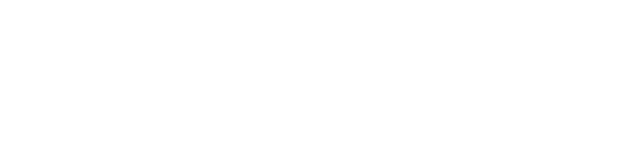
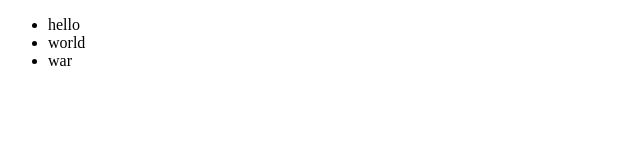
Before and after one commit to afnanamel/practice, a plain HTML site: page index.html in a window 1280 px wide. Shown: the whole page, without its empty margins (0-640 px from the left). Drawn offline with Linux system fonts and the light colour scheme.

Commit message:
listed-item

```diff
--- a/index.html
+++ b/index.html
@@ -6,6 +6,16 @@
     <title>first github</title>
 </head>
 <body>
-
+  <ul>
+    <li>
+        hello
+    </li>
+    <li>
+        world
+    </li>
+    <li>
+        war
+    </li>
+  </ul>
 </body>
 </html>
```
